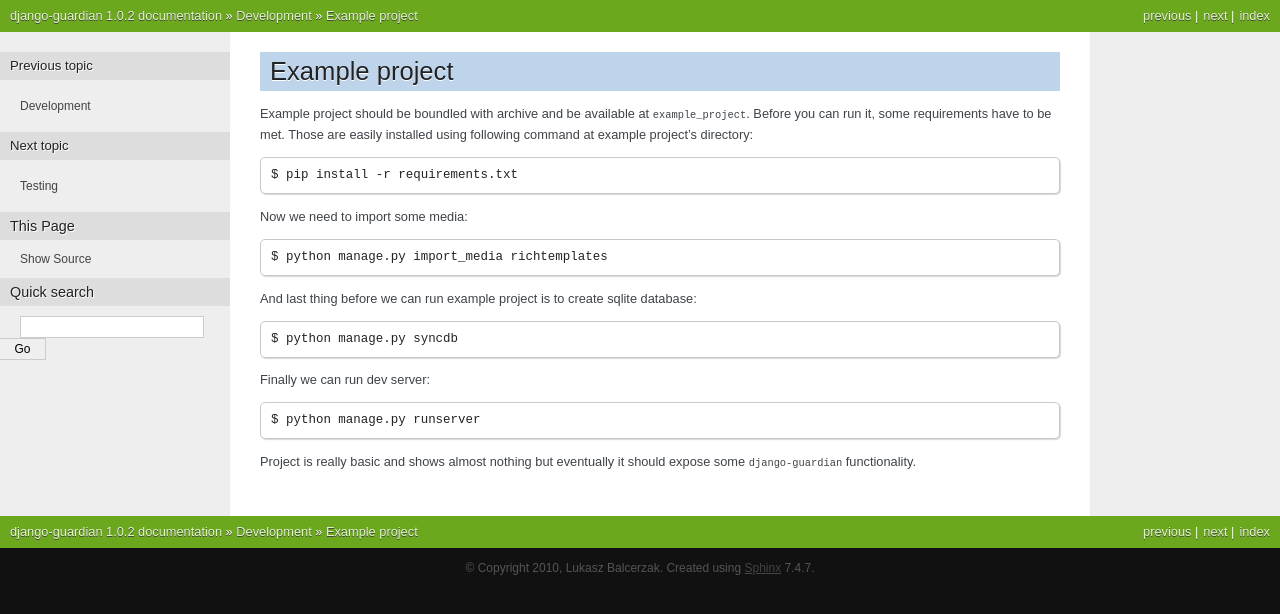
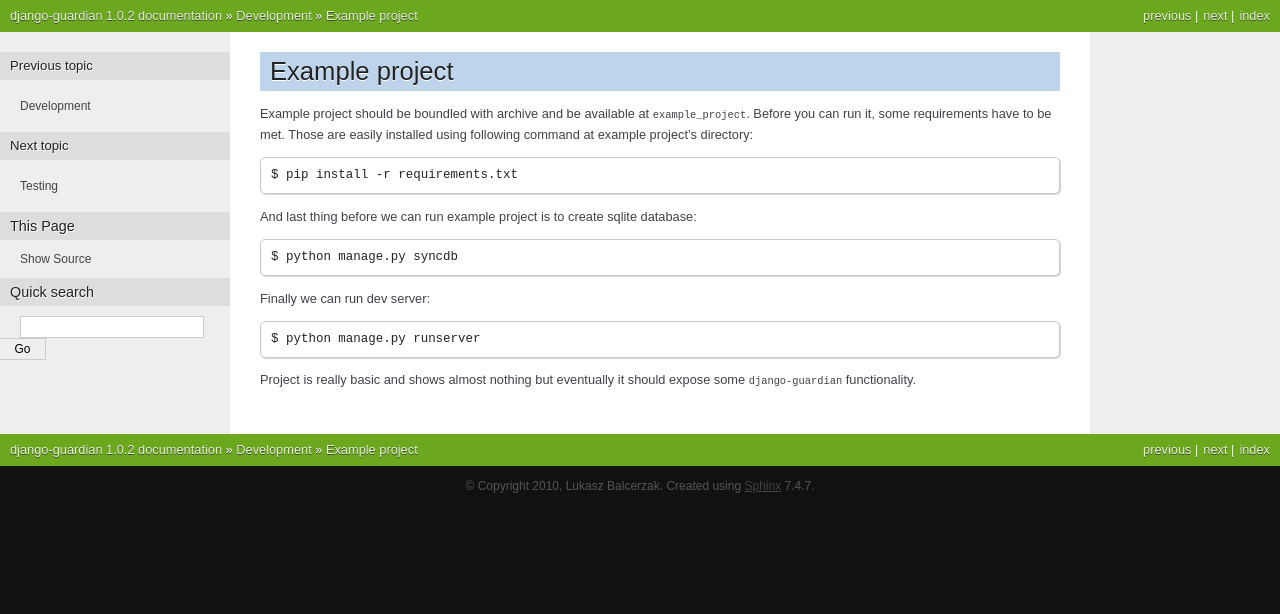
Before and after one commit to django-guardian/django-guardian, a Sphinx documentation site: the page built from docs/develop/example_project.rst, in a window 1280 px wide. Shown: the top 614 px of the page. Built offline with Sphinx 7.4.7, drawn with Linux system fonts in a browser that asks for light colours.

Commit message:
docfix: remove non existing management commands for example project

```diff
--- a/docs/develop/example_project.rst
+++ b/docs/develop/example_project.rst
@@ -10,10 +10,6 @@
 
     $ pip install -r requirements.txt
 
-Now we need to import some media::
-
-    $ python manage.py import_media richtemplates
-
 And last thing before we can run example project is to create sqlite database::
 
     $ python manage.py syncdb
```
